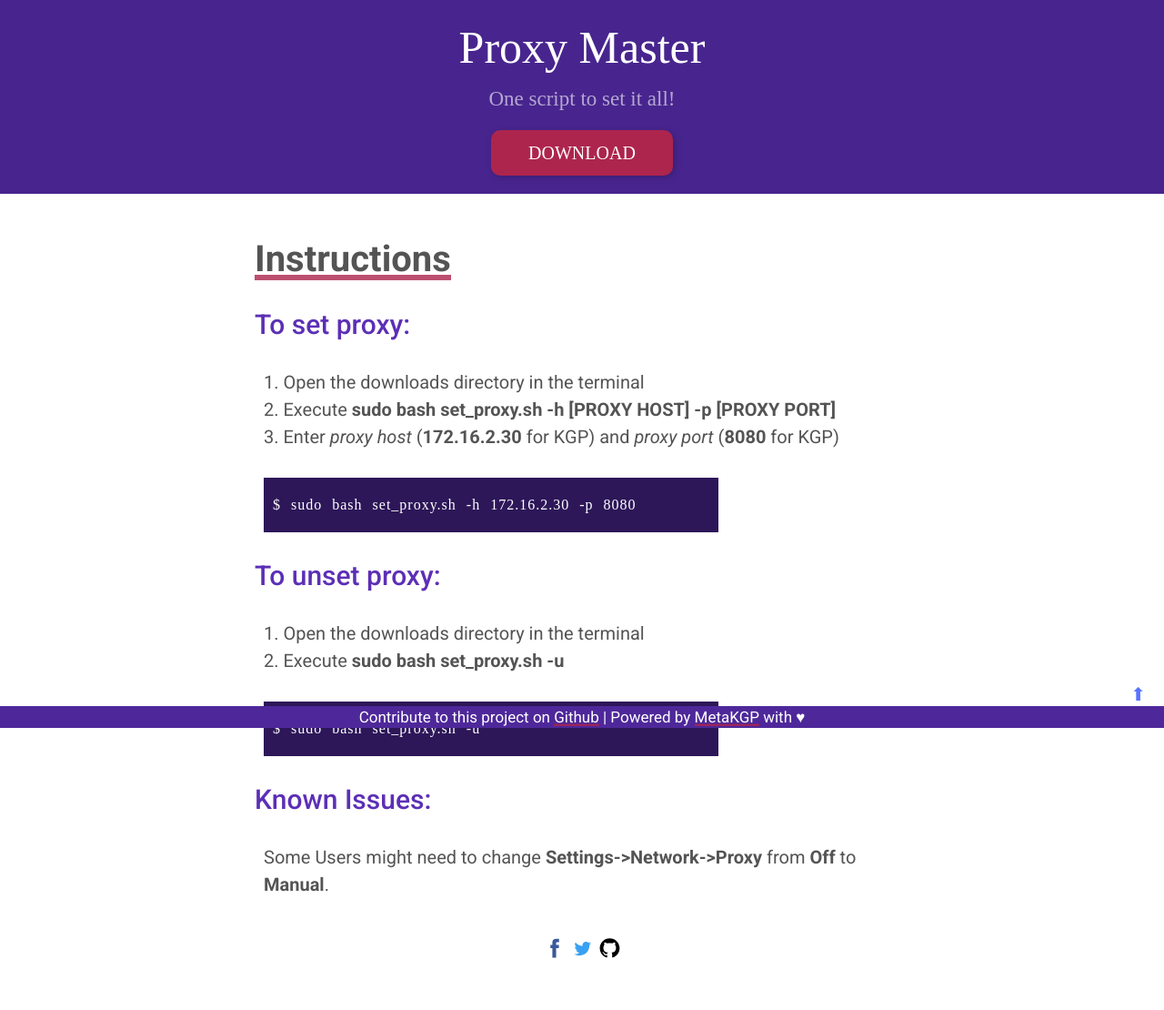
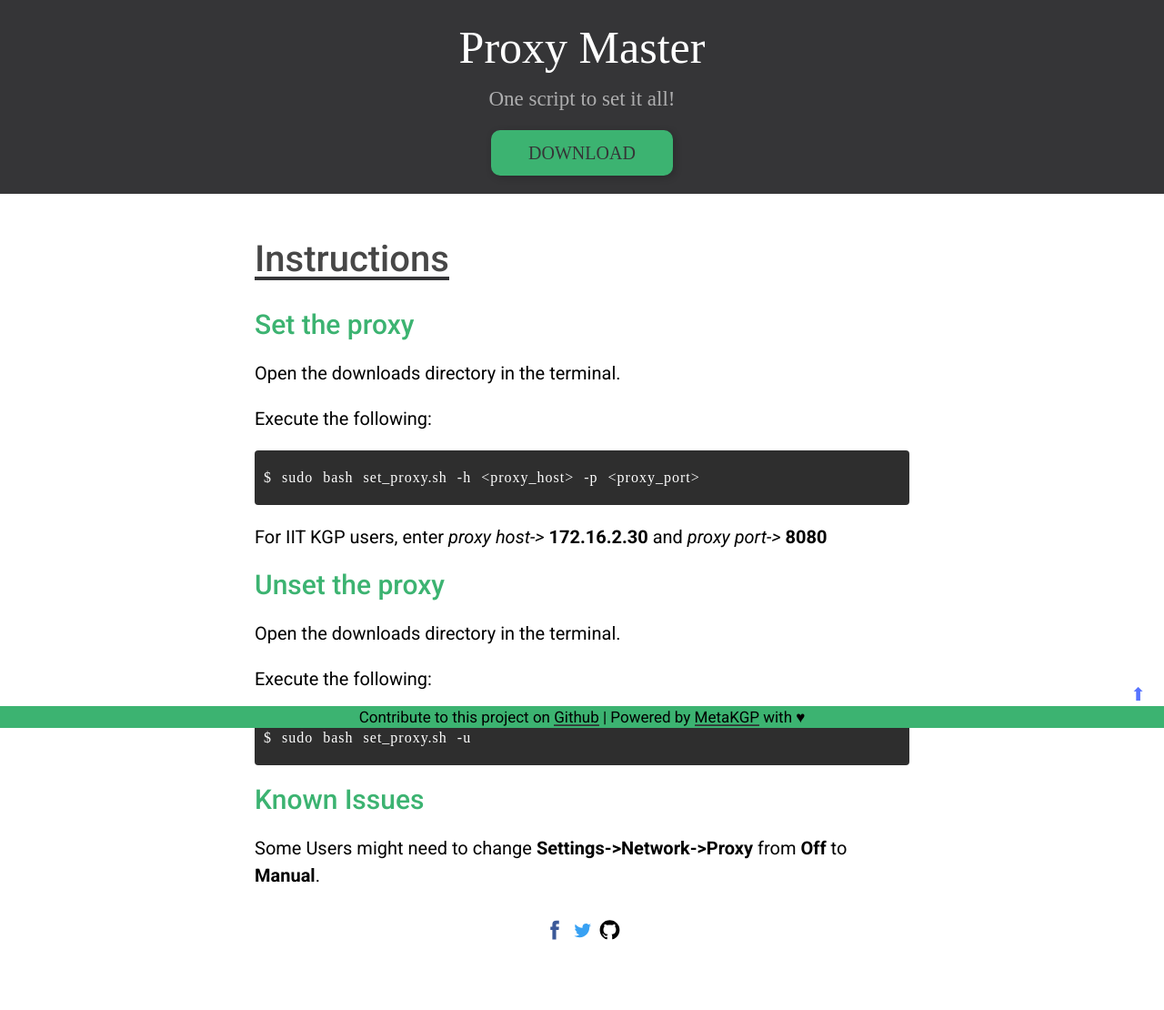
Before and after one commit to thealphadollar/set_proxy, a Flask app: page / in a window 1280 px wide. Shown: the whole page at 91% size. After the commit the page ends 1033 px from the top, so only its background shows below. Run offline with Flask 2, Linux system fonts and the light colour scheme; some web fonts are replaced.

Commit message:
Modified instructions format and changed colors

```diff
--- a/static/scripts/index.js
+++ b/static/scripts/index.js
@@ -1,6 +1,4 @@
-// $(.button).hover(function() {
-//   $(.button_hover).css({'margin: -20px 0 0 0 0'});
-// });
+
 $(document).ready(function() {
   $(".button a").hover(function() {
      $(".bottom").slideDown(500);
--- a/static/styles/article-text.css
+++ b/static/styles/article-text.css
@@ -1,19 +1,16 @@
-h2, p { margin-bottom: 1.5rem; }
+h1 { margin-bottom: 1.5rem; }
 
-h1 { font: 700 2.0rem/1.2 "Roboto"; color: hsl(000, 000%, 33%); }
-h2 { font: 500 1.5rem/1.2 "Roboto"; color: hsl(260, 59%, 45%); }
-
-h3 { font: 700 1.0rem/1.2 "Roboto"; color: hsl(000, 000%, 83%); }
+h1 { font: 450 2.0rem/1.2 "Roboto"; color: #2e2e2ee0; }
+h3 { font: 500 1.5rem/1.2 "Roboto"; color: #3cb371; }
 p {
-  font: 400 1.0rem/1.5 "Roboto"; color: hsl(000, 000%, 33%);
-  padding-left: 10px;
+  font: 400 1.0rem/1.5 "Roboto"; color: rgb(0, 0, 0);
 }
 
-article h1 {
-  margin-bottom: 1.5rem;
+article h3, p {
+  margin-bottom: 1rem;
 }
 
-.underline { box-shadow: inset 0 -0.15em rgba(172,36,77,0.8); }
+.underline { box-shadow: inset 0 -0.10em #353537; }
 
 @media (max-width: 8.5in) {
   :root { font-size: 18px; }
--- a/static/styles/article.css
+++ b/static/styles/article.css
@@ -7,7 +7,9 @@ article {
   background: white;
 }
 
-article * { grid-column: start / end; }
+article * {
+  grid-column: start / end;
+}
 
 @media (max-width: 8.5in) {
     article {
--- a/static/styles/style.css
+++ b/static/styles/style.css
@@ -1,5 +1,5 @@
 body {
-    background: hsl(260, 59%, 35%);
+    background: #353537;
 }
 
 #head {
@@ -27,14 +27,14 @@ body {
 .button a {
     width: 10rem;
     height: 2.5rem;
-    color: white;
+    color: #353537;
     font: 300 1.0rem/1.0 "sans-serif";
     text-decoration: none;
     display: flex;
     justify-content: center;
     align-items: center;
     text-transform: uppercase;
-    background: hsla(342, 65%, 41%, 1);
+    background: #3cb371;
 }
 
 .button a {
@@ -55,7 +55,7 @@ body {
   -moz-border-radius: 0 0 10px 10px;
   -webkit-border-radius: 0 0 10px 10px;
   border-radius: 0 0 10px 10px;
-  background-color: #222;
+  background-color: #111;
   margin: -1.1rem 0 0 0;
   display: none;
   z-index: -1;
@@ -76,12 +76,12 @@ body {
 }
 
 .code {
+  border-radius: 4px;
   position: relative;
-  margin-left: 10px;
-  background-color: hsl(260, 59%, 22%);
+  background-color: #2e2e2e;
   height: 3rem;
-  width: 25rem;
-  margin-bottom: 1.5rem;
+  width: 100%;
+  margin-bottom: 1.0rem;
 }
 
 .code p {
@@ -111,7 +111,7 @@ body {
 }
 
 .footer-note {
-  color: white;
+  color: black;
   text-align: center;
   font-size: 0.85rem;
 }
@@ -120,7 +120,7 @@ body {
   display: flex;
   justify-content: center;
   align-items: center;
-  background-color: hsl(260, 59%, 38%);
+  background-color: #3cb371;
   height: 1.2rem;
   position: fixed;
   width: 100%;
--- a/templates/index.html
+++ b/templates/index.html
@@ -27,26 +27,33 @@
   <article id="instruction">
     <h1><a class="underline" href="#instruction">Instructions</a></h1>
 
-    <h2>To set proxy:</h2>
+    <h3>Set the proxy</h3>
     <p>
-      1. Open the downloads directory in the terminal<br>
-      2. Execute <strong>sudo bash set_proxy.sh -h [PROXY HOST] -p [PROXY PORT]</strong><br>
-      3. Enter <em>proxy host</em> (<strong>172.16.2.30</strong> for KGP) and <em>proxy port</em> (<strong>8080</strong> for KGP)
+     Open the downloads directory in the terminal.
+    </p>
+    <p>
+      Execute the following:
     </p>
     <div class="code">
-      <p>$ sudo bash set_proxy.sh -h 172.16.2.30 -p 8080</p>
+      <p>$ sudo bash set_proxy.sh -h &ltproxy_host&gt -p &ltproxy_port&gt</p>
     </div>
+    <p>
+      For IIT KGP users, enter <em>proxy host-&gt</em> <strong>172.16.2.30</strong>
+      and <em>proxy port-&gt</em> <strong>8080</strong>
+    </p>
 
-  	<h2>To unset proxy:</h2>
+  	<h3>Unset the proxy</h3>
   	<p>
-      1. Open the downloads directory in the terminal<br>
-  		2. Execute <strong>sudo bash set_proxy.sh -u</strong>
-  	</p>
+      Open the downloads directory in the terminal.
+    </p>
+    <p>
+        Execute the following:
+      </p>
     <div class="code">
       <p>$ sudo bash set_proxy.sh -u</p>
     </div>
 
-    <h2>Known Issues:</h2>
+    <h3>Known Issues</h3>
   	<p>
   		Some Users might need to change <strong>Settings->Network->Proxy</strong> from <strong>Off</strong> to <strong>Manual</strong>.
   	</p>
```
